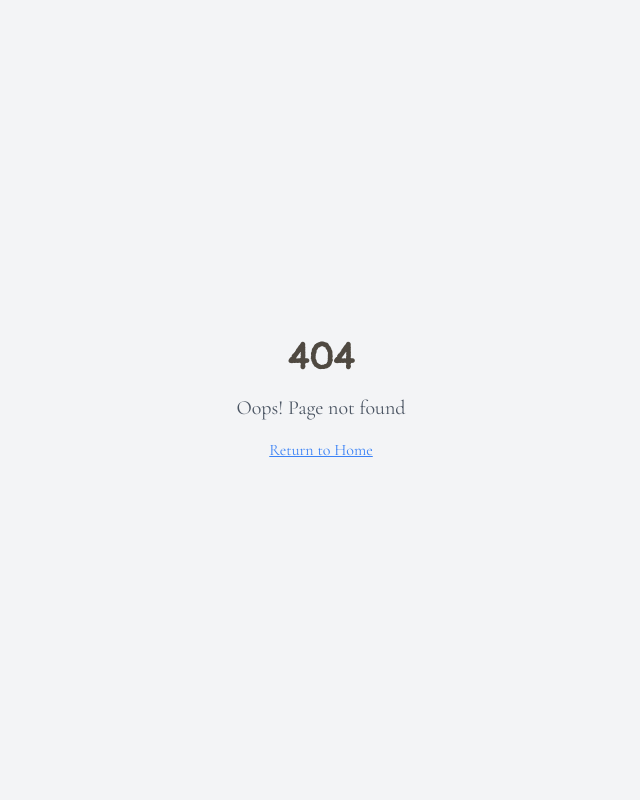
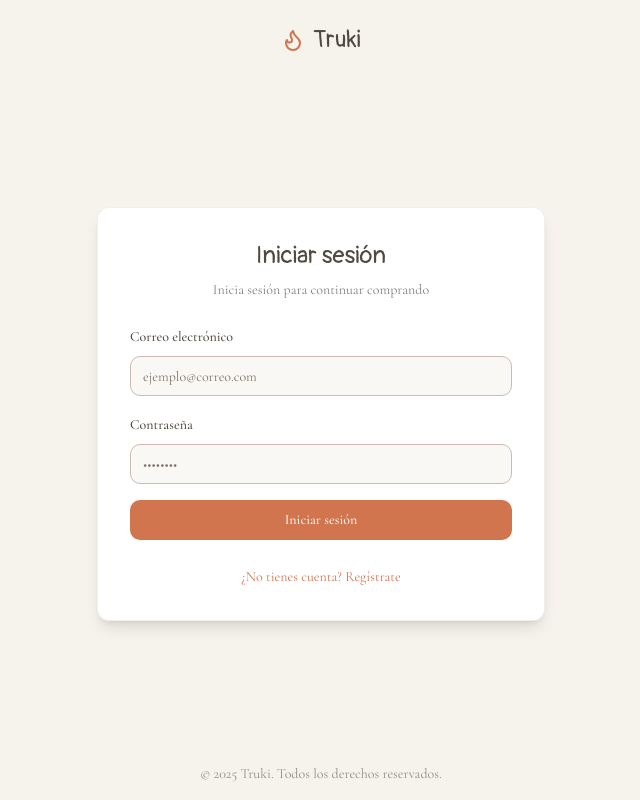
Before and after one commit to gonjui/fogon-conversaciones-encendidas, a React (Vite) app: page /auth in a window 1280 px wide. Before the commit this address had no page. Shown: the whole page, without its empty margins (319-959 px from the left). Built offline with nearby package versions, Linux system fonts and the light colour scheme.

Commit message:
Run SQL migration

```diff
--- a/index.html
+++ b/index.html
@@ -4,12 +4,12 @@
   <head>
     <meta charset="UTF-8" />
     <meta name="viewport" content="width=device-width, initial-scale=1.0" />
-    <title>Fogón - Conversaciones Encendidas</title>
-    <meta name="description" content="Fogón: El juego de cartas que enciende conversaciones profundas y significativas" />
-    <meta name="author" content="Fogón" />
+    <title>Truki - Marketplace</title>
+    <meta name="description" content="Truki: Tu marketplace de confianza para comprar y vender productos" />
+    <meta name="author" content="Truki" />
 
-    <meta property="og:title" content="Fogón - Conversaciones Encendidas" />
-    <meta property="og:description" content="Un juego de cartas para encender conversaciones profundas y significativas" />
+    <meta property="og:title" content="Truki - Marketplace" />
+    <meta property="og:description" content="Compra y vende productos de calidad en nuestro marketplace" />
     <meta property="og:type" content="website" />
     <meta property="og:image" content="https://lovable.dev/opengraph-image-p98pqg.png" />
 
--- a/src/App.tsx
+++ b/src/App.tsx
@@ -1,26 +1,33 @@
+
 import { Toaster } from "@/components/ui/toaster";
 import { Toaster as Sonner } from "@/components/ui/sonner";
 import { TooltipProvider } from "@/components/ui/tooltip";
 import { QueryClient, QueryClientProvider } from "@tanstack/react-query";
 import { BrowserRouter, Routes, Route } from "react-router-dom";
+import { AuthProvider } from "@/context/AuthContext";
+import ProtectedRoute from "@/components/ProtectedRoute";
 import Index from "./pages/Index";
+import Auth from "./pages/Auth";
 import NotFound from "./pages/NotFound";
 
 const queryClient = new QueryClient();
 
 const App = () => (
   <QueryClientProvider client={queryClient}>
+    <AuthProvider>
       <TooltipProvider>
         <Toaster />
         <Sonner />
         <BrowserRouter>
           <Routes>
             <Route path="/" element={<Index />} />
+            <Route path="/auth" element={<Auth />} />
             {/* ADD ALL CUSTOM ROUTES ABOVE THE CATCH-ALL "*" ROUTE */}
             <Route path="*" element={<NotFound />} />
           </Routes>
         </BrowserRouter>
       </TooltipProvider>
+    </AuthProvider>
   </QueryClientProvider>
 );
 
--- a/src/components/Layout.tsx
+++ b/src/components/Layout.tsx
@@ -1,19 +1,23 @@
 
 import React from "react";
-import { Flame } from "lucide-react";
+import { Flame, User, LogOut } from "lucide-react";
+import { Link } from "react-router-dom";
+import { useAuth } from "@/context/AuthContext";
 
 interface LayoutProps {
   children: React.ReactNode;
 }
 
 const Layout = ({ children }: LayoutProps) => {
+  const { user, signOut } = useAuth();
+
   return (
     <div className="flex flex-col min-h-screen bg-fogon-paper">
       <header className="py-4 px-6 border-b border-fogon-red/20">
         <div className="container max-w-7xl mx-auto flex items-center justify-between">
           <div className="flex items-center gap-2">
             <Flame className="h-6 w-6 text-fogon-amber" />
-            <span className="text-2xl font-handwritten text-fogon-dark">Fogón</span>
+            <Link to="/" className="text-2xl font-handwritten text-fogon-dark">Truki</Link>
           </div>
           <nav className="hidden md:flex gap-8">
             <a href="#historia" className="text-fogon-dark/80 hover:text-fogon-amber transition-all font-serif">
@@ -29,12 +33,33 @@ const Layout = ({ children }: LayoutProps) => {
               Producto
             </a>
           </nav>
-          <a
-            href="#comunidad"
-            className="px-4 py-2 bg-fogon-amber hover:bg-fogon-ember transition-colors rounded-md text-fogon-cream font-medium font-serif"
-          >
-            Únete
-          </a>
+          <div className="flex items-center gap-4">
+            {user ? (
+              <div className="flex items-center gap-4">
+                <Link
+                  to="/profile"
+                  className="flex items-center gap-2 text-fogon-dark/80 hover:text-fogon-amber transition-all font-serif"
+                >
+                  <User className="h-5 w-5" />
+                  <span className="hidden md:inline">Mi cuenta</span>
+                </Link>
+                <button
+                  onClick={signOut}
+                  className="flex items-center gap-2 text-fogon-dark/80 hover:text-fogon-amber transition-all font-serif"
+                >
+                  <LogOut className="h-5 w-5" />
+                  <span className="hidden md:inline">Salir</span>
+                </button>
+              </div>
+            ) : (
+              <Link
+                to="/auth"
+                className="px-4 py-2 bg-fogon-amber hover:bg-fogon-ember transition-colors rounded-md text-fogon-cream font-medium font-serif"
+              >
+                Iniciar sesión
+              </Link>
+            )}
+          </div>
         </div>
       </header>
       <main className="flex-grow">
@@ -45,10 +70,10 @@ const Layout = ({ children }: LayoutProps) => {
           <div className="flex flex-col md:flex-row justify-between items-center gap-4">
             <div className="flex items-center gap-2">
               <Flame className="h-5 w-5 text-fogon-amber" />
-              <span className="text-xl font-handwritten text-fogon-dark">Fogón</span>
+              <span className="text-xl font-handwritten text-fogon-dark">Truki</span>
             </div>
             <div className="text-fogon-dark/60 text-sm font-serif">
-              &copy; {new Date().getFullYear()} Fogón. Todos los derechos reservados.
+              &copy; {new Date().getFullYear()} Truki. Todos los derechos reservados.
             </div>
             <div className="flex gap-4 font-serif">
               <a href="#" className="text-fogon-dark/60 hover:text-fogon-amber transition-colors">
--- /dev/null
+++ b/src/components/ProtectedRoute.tsx
@@ -0,0 +1,27 @@
+
+import { Navigate } from "react-router-dom";
+import { useAuth } from "@/context/AuthContext";
+
+interface ProtectedRouteProps {
+  children: React.ReactNode;
+}
+
+const ProtectedRoute = ({ children }: ProtectedRouteProps) => {
+  const { user, isLoading } = useAuth();
+
+  if (isLoading) {
+    return (
+      <div className="min-h-screen flex items-center justify-center bg-fogon-paper">
+        <div className="animate-spin rounded-full h-12 w-12 border-t-2 border-b-2 border-fogon-amber"></div>
+      </div>
+    );
+  }
+
+  if (!user) {
+    return <Navigate to="/auth" replace />;
+  }
+
+  return <>{children}</>;
+};
+
+export default ProtectedRoute;
--- /dev/null
+++ b/src/context/AuthContext.tsx
@@ -0,0 +1,64 @@
+
+import React, { createContext, useContext, useEffect, useState } from "react";
+import { Session, User } from "@supabase/supabase-js";
+import { supabase } from "@/integrations/supabase/client";
+
+interface AuthContextProps {
+  session: Session | null;
+  user: User | null;
+  isLoading: boolean;
+  signOut: () => Promise<void>;
+}
+
+const AuthContext = createContext<AuthContextProps | undefined>(undefined);
+
+export const AuthProvider = ({ children }: { children: React.ReactNode }) => {
+  const [user, setUser] = useState<User | null>(null);
+  const [session, setSession] = useState<Session | null>(null);
+  const [isLoading, setIsLoading] = useState(true);
+
+  useEffect(() => {
+    // Set up auth state listener FIRST
+    const { data: { subscription } } = supabase.auth.onAuthStateChange(
+      (event, session) => {
+        setSession(session);
+        setUser(session?.user ?? null);
+        setIsLoading(false);
+      }
+    );
+
+    // THEN check for existing session
+    supabase.auth.getSession().then(({ data: { session } }) => {
+      setSession(session);
+      setUser(session?.user ?? null);
+      setIsLoading(false);
+    });
+
+    return () => subscription.unsubscribe();
+  }, []);
+
+  const signOut = async () => {
+    try {
+      await supabase.auth.signOut();
+    } catch (error) {
+      console.error("Error signing out:", error);
+    }
+  };
+
+  const value = {
+    session,
+    user,
+    isLoading,
+    signOut,
+  };
+
+  return <AuthContext.Provider value={value}>{children}</AuthContext.Provider>;
+};
+
+export const useAuth = (): AuthContextProps => {
+  const context = useContext(AuthContext);
+  if (context === undefined) {
+    throw new Error("useAuth must be used within an AuthProvider");
+  }
+  return context;
+};
--- a/src/integrations/supabase/types.ts
+++ b/src/integrations/supabase/types.ts
@@ -9,7 +9,48 @@ export type Json =
 export type Database = {
   public: {
     Tables: {
-      [_ in never]: never
+      profiles: {
+        Row: {
+          address: string | null
+          avatar_url: string | null
+          city: string | null
+          country: string | null
+          created_at: string
+          full_name: string | null
+          id: string
+          phone: string | null
+          postal_code: string | null
+          state: string | null
+          updated_at: string
+        }
+        Insert: {
+          address?: string | null
+          avatar_url?: string | null
+          city?: string | null
+          country?: string | null
+          created_at?: string
+          full_name?: string | null
+          id: string
+          phone?: string | null
+          postal_code?: string | null
+          state?: string | null
+          updated_at?: string
+        }
+        Update: {
+          address?: string | null
+          avatar_url?: string | null
+          city?: string | null
+          country?: string | null
+          created_at?: string
+          full_name?: string | null
+          id?: string
+          phone?: string | null
+          postal_code?: string | null
+          state?: string | null
+          updated_at?: string
+        }
+        Relationships: []
+      }
     }
     Views: {
       [_ in never]: never
--- /dev/null
+++ b/src/pages/Auth.tsx
@@ -0,0 +1,157 @@
+
+import React, { useState } from "react";
+import { useNavigate } from "react-router-dom";
+import { Flame } from "lucide-react";
+import { supabase } from "@/integrations/supabase/client";
+import { Button } from "@/components/ui/button";
+import { Input } from "@/components/ui/input";
+import { Label } from "@/components/ui/label";
+import { toast } from "@/hooks/use-toast";
+
+const Auth = () => {
+  const [email, setEmail] = useState("");
+  const [password, setPassword] = useState("");
+  const [fullName, setFullName] = useState("");
+  const [loading, setLoading] = useState(false);
+  const [isSignUp, setIsSignUp] = useState(false);
+  const navigate = useNavigate();
+
+  const handleAuth = async (e: React.FormEvent) => {
+    e.preventDefault();
+    setLoading(true);
+
+    try {
+      if (isSignUp) {
+        const { error } = await supabase.auth.signUp({
+          email,
+          password,
+          options: {
+            data: {
+              full_name: fullName,
+            },
+          },
+        });
+
+        if (error) throw error;
+        toast({
+          title: "Cuenta creada",
+          description: "Te has registrado correctamente. Ahora puedes iniciar sesión.",
+        });
+        setIsSignUp(false);
+      } else {
+        const { error } = await supabase.auth.signInWithPassword({
+          email,
+          password,
+        });
+
+        if (error) throw error;
+        navigate("/");
+      }
+    } catch (error: any) {
+      toast({
+        title: "Error",
+        description: error.message,
+        variant: "destructive",
+      });
+    } finally {
+      setLoading(false);
+    }
+  };
+
+  return (
+    <div className="flex flex-col min-h-screen bg-fogon-paper">
+      <div className="flex items-center justify-center py-6 px-4">
+        <div className="flex items-center gap-2">
+          <Flame className="h-6 w-6 text-fogon-amber" />
+          <span className="text-2xl font-handwritten text-fogon-dark">Truki</span>
+        </div>
+      </div>
+
+      <div className="flex-grow flex items-center justify-center px-4 py-12">
+        <div className="w-full max-w-md bg-white shadow-lg rounded-lg p-8 border border-fogon-red/10">
+          <div className="mb-6 text-center">
+            <h1 className="text-2xl font-handwritten text-fogon-dark mb-2">
+              {isSignUp ? "Crear cuenta" : "Iniciar sesión"}
+            </h1>
+            <p className="text-fogon-dark/70 text-sm font-serif">
+              {isSignUp
+                ? "Regístrate para comprar en nuestro marketplace"
+                : "Inicia sesión para continuar comprando"}
+            </p>
+          </div>
+
+          <form onSubmit={handleAuth} className="space-y-4">
+            {isSignUp && (
+              <div className="space-y-2">
+                <Label htmlFor="fullName">Nombre completo</Label>
+                <Input
+                  id="fullName"
+                  type="text"
+                  value={fullName}
+                  onChange={(e) => setFullName(e.target.value)}
+                  required={isSignUp}
+                  placeholder="Juan Pérez"
+                />
+              </div>
+            )}
+
+            <div className="space-y-2">
+              <Label htmlFor="email">Correo electrónico</Label>
+              <Input
+                id="email"
+                type="email"
+                value={email}
+                onChange={(e) => setEmail(e.target.value)}
+                required
+                placeholder="ejemplo@correo.com"
+              />
+            </div>
+
+            <div className="space-y-2">
+              <Label htmlFor="password">Contraseña</Label>
+              <Input
+                id="password"
+                type="password"
+                value={password}
+                onChange={(e) => setPassword(e.target.value)}
+                required
+                placeholder="••••••••"
+                minLength={6}
+              />
+            </div>
+
+            <Button
+              type="submit"
+              className="w-full bg-fogon-amber hover:bg-fogon-ember text-fogon-cream"
+              disabled={loading}
+            >
+              {loading
+                ? "Procesando..."
+                : isSignUp
+                ? "Crear cuenta"
+                : "Iniciar sesión"}
+            </Button>
+          </form>
+
+          <div className="mt-6 text-center">
+            <button
+              type="button"
+              onClick={() => setIsSignUp(!isSignUp)}
+              className="text-fogon-amber hover:text-fogon-ember text-sm font-serif"
+            >
+              {isSignUp
+                ? "¿Ya tienes cuenta? Inicia sesión"
+                : "¿No tienes cuenta? Regístrate"}
+            </button>
+          </div>
+        </div>
+      </div>
+
+      <div className="py-4 text-center text-fogon-dark/60 text-sm font-serif">
+        &copy; {new Date().getFullYear()} Truki. Todos los derechos reservados.
+      </div>
+    </div>
+  );
+};
+
+export default Auth;
```
Lines whose indentation alone changed are shown as unchanged.
